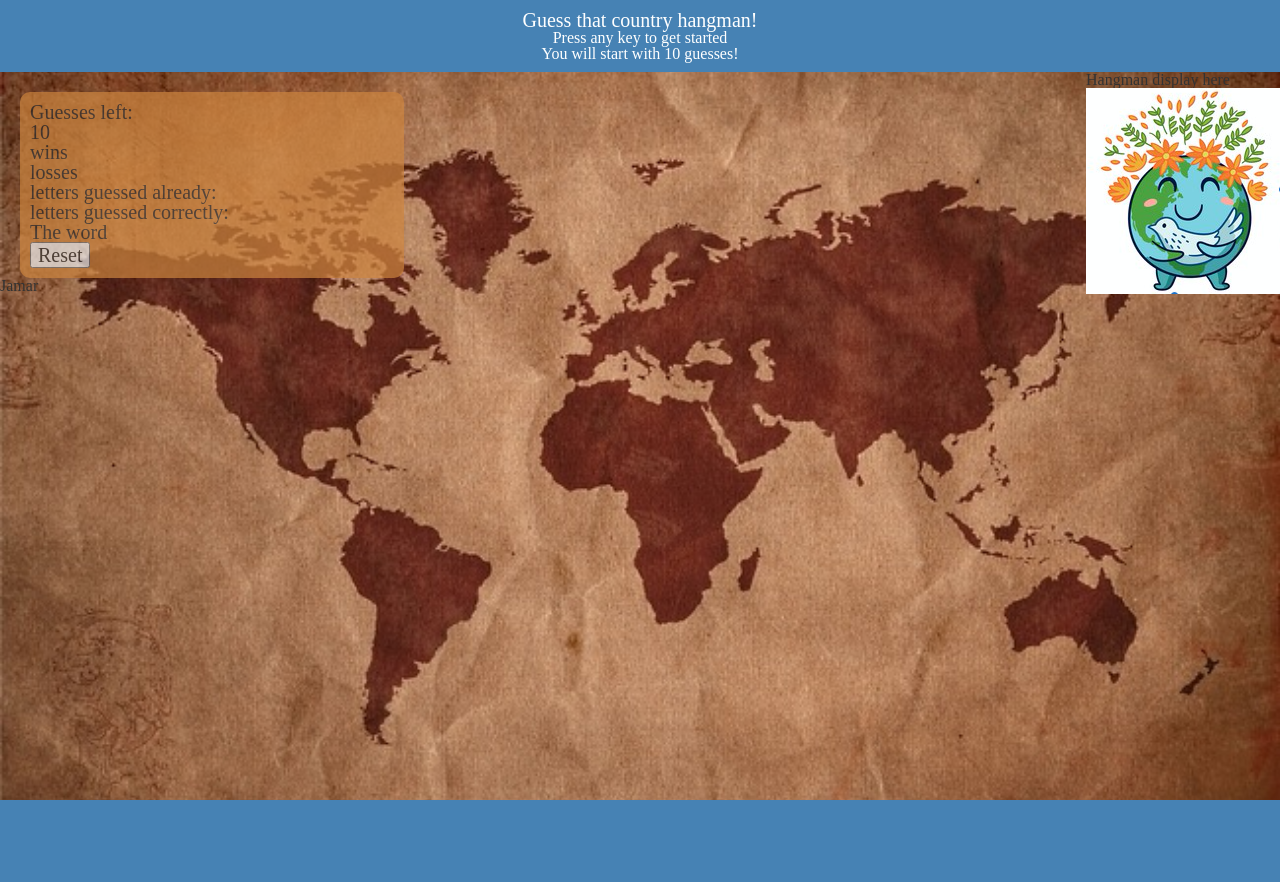
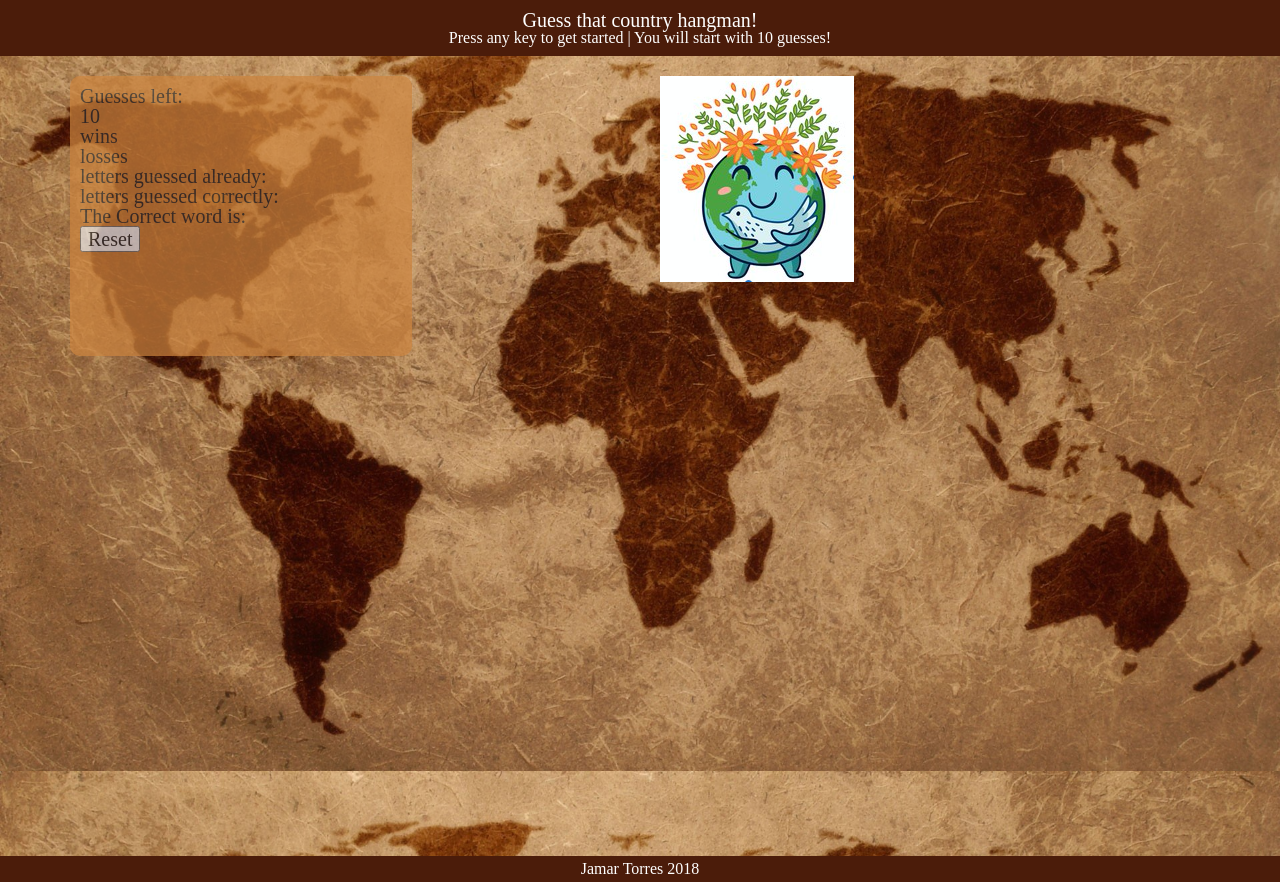
Before and after one commit to jrizza88/HangMan, a PHP site: page / in a window 1280 px wide. Before the commit the page ends 800 px from the top, so only its background shows below. Run offline with PHP 8.4, Linux system fonts and the light colour scheme.

Commit message:
updated some style and fixed some bugs

```diff
--- a/assets/css/style.css
+++ b/assets/css/style.css
@@ -1,6 +1,6 @@
 header {
   text-align: center;
-  background-color: steelblue;
+  background-color: #4b1c0a;
   color: white;
   padding: 10px 0;
 }
@@ -10,36 +10,53 @@ header h1 {
   font-size: 20px;
 }
 
-body {
+html, body {
   background: url("../images/map.jpg");
   /*background-repeat: no-repeat;*/
   background-size: 100%;
+  height: 100%;
 }
 
 .container{
-  /*background: white;*/
+min-height: 100%;
+}
+
+.counter{
+  height: 14em;
+  top: 40%;
+  left: 40%;
+  margin-right: -50%;
   background-color: peru;
   opacity: 0.7;
   margin-top: 20px;
   font-size: 20px;
-  margin-left: 20px;
   display: inline-block;
   width: 30%;
   padding: 10px;
   border-radius: 10px;
-}
-
-.counter{
-
+  float: left;
 }
 
 .gameDisplay{
-  float: right;
+  float: left;
+  position: relative;
+   padding: 20px;
+  height: 14em;
+/*  top: 50%;*/
+  left: 50%;
+  margin-right: -50%;
 }
 
 #correctLetter{
   text-decoration: underline;
 }
-
 correctLetter:after {
     content: '';
+}
+
+footer{
+  text-align: center;
+  background-color: #4b1c0a;
+  color: white;
+  padding: 5px;
+}
--- a/index.html
+++ b/index.html
@@ -13,7 +13,7 @@
     <div id="head"><h1>Guess that country hangman!</h1>
     </div>
     <div id="subhead">
-      <h2> Press any key to get started <br>
+      <h2> Press any key to get started |<!-- <br> -->
           You will start with 10 guesses!
       </h2>
     </div>
@@ -26,35 +26,23 @@
       <div id="win-counter"></div>
         <p> losses </p>
         <div id="loss-counter"></div>
-        </div>
-
-
-   <!--  Create div id for game progress -->
-
-<!--    <div id="gameDisplay">
-     <p>Hangman display here</p>
-   </div> -->
-
-<div class
           <h4> letters guessed already: </h4>
           <div id="lettersGuessed"></div>
             <h2> letters guessed correctly: </h2>
+            <div id="mysteryLetter"></div>
               <div id="correctLetter"></div>
-     <h2>  The word </h2>
+                <h2>  The Correct word is: </h2>
                 <div id="mysteryWord"></div>
+                  <button id="reset" onclick="reset()" value="Reset the form">Reset</button>
+  </div>
+
+  <div class="gameDisplay">
+     <img id="earthDisplay" src="assets/images/earth10.png">
+   </div>
 
 </div>
 
-  <button id="reset" onclick="reset()" value="Reset the form">Reset</button>
-  <!--  <button id="resetBtn" onClick="resetButton()">Reset</button> -->
-</div>
-
-  <div class="gameDisplay">
-     <p>Hangman display here</p>
-     <img id="earthDisplay" src="assets/images/earth10.png"></div>
-   </div>
-
-<footer>Jamar</footer>
+<footer>Jamar Torres 2018</footer>
 
   <script type="text/javascript" src="assets/javascript/game.js"></script>
 </body>
```
Also changed, not shown: assets/javascript/game.js (+59 -22 lines), assets/images/map.jpg, assets/images/map2.jpg (added). Lines whose indentation alone changed are shown as unchanged.
